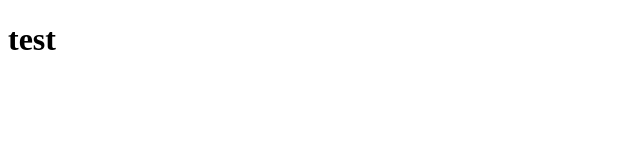
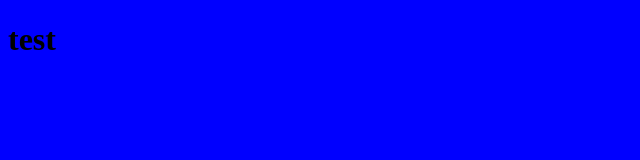
Before and after one commit to Visheshbons/arch-game, an Electron app: page src/renderer/index.html in a window 1280 px wide. Shown: the whole page, without its empty margins (0-640 px from the left). Drawn offline with Linux system fonts and the light colour scheme.

Commit message:
window linked to css

```diff
--- a/src/renderer/styles.css
+++ b/src/renderer/styles.css
@@ -1 +1,3 @@
-/* todo */
+body {
+    background-color: blue;
+}
```
